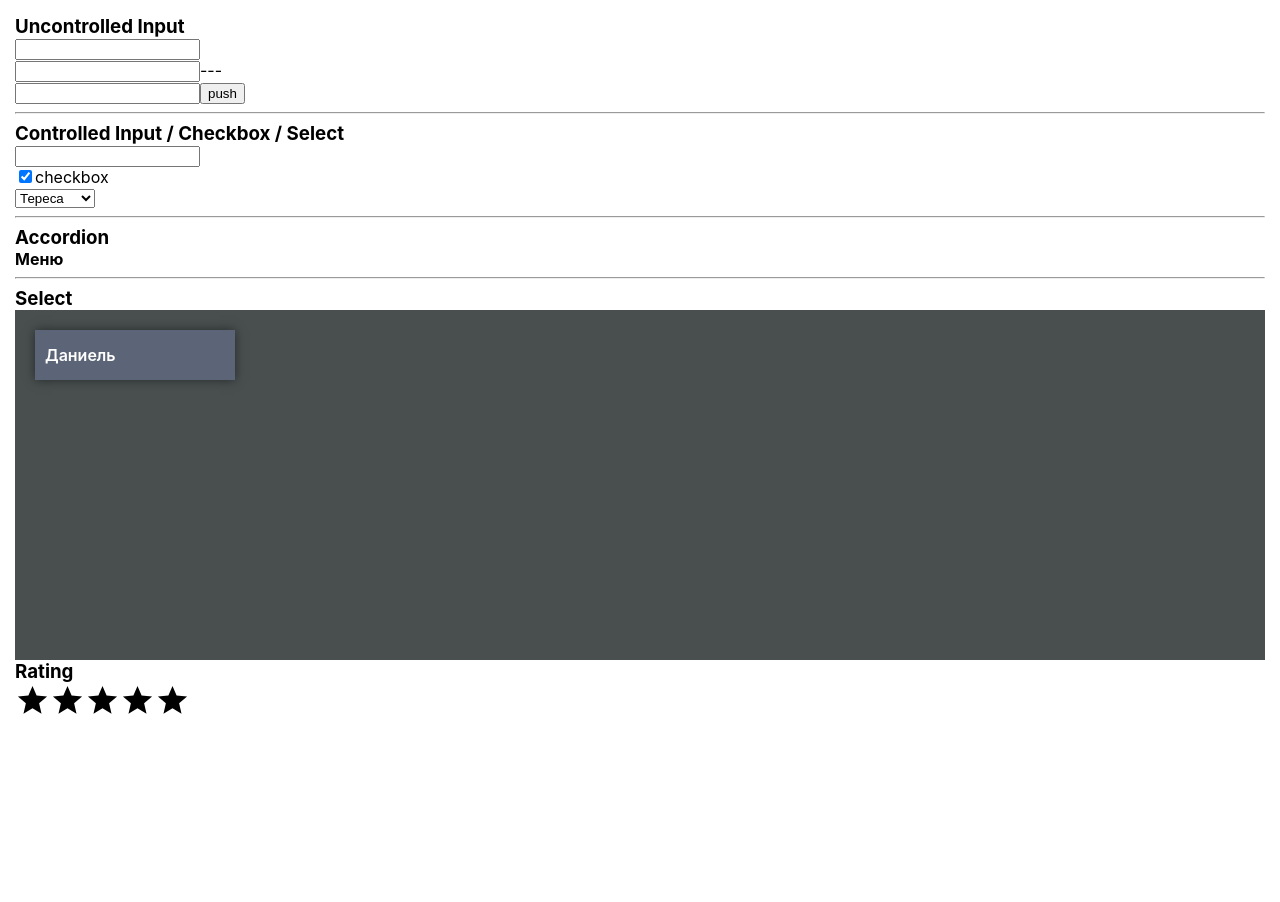
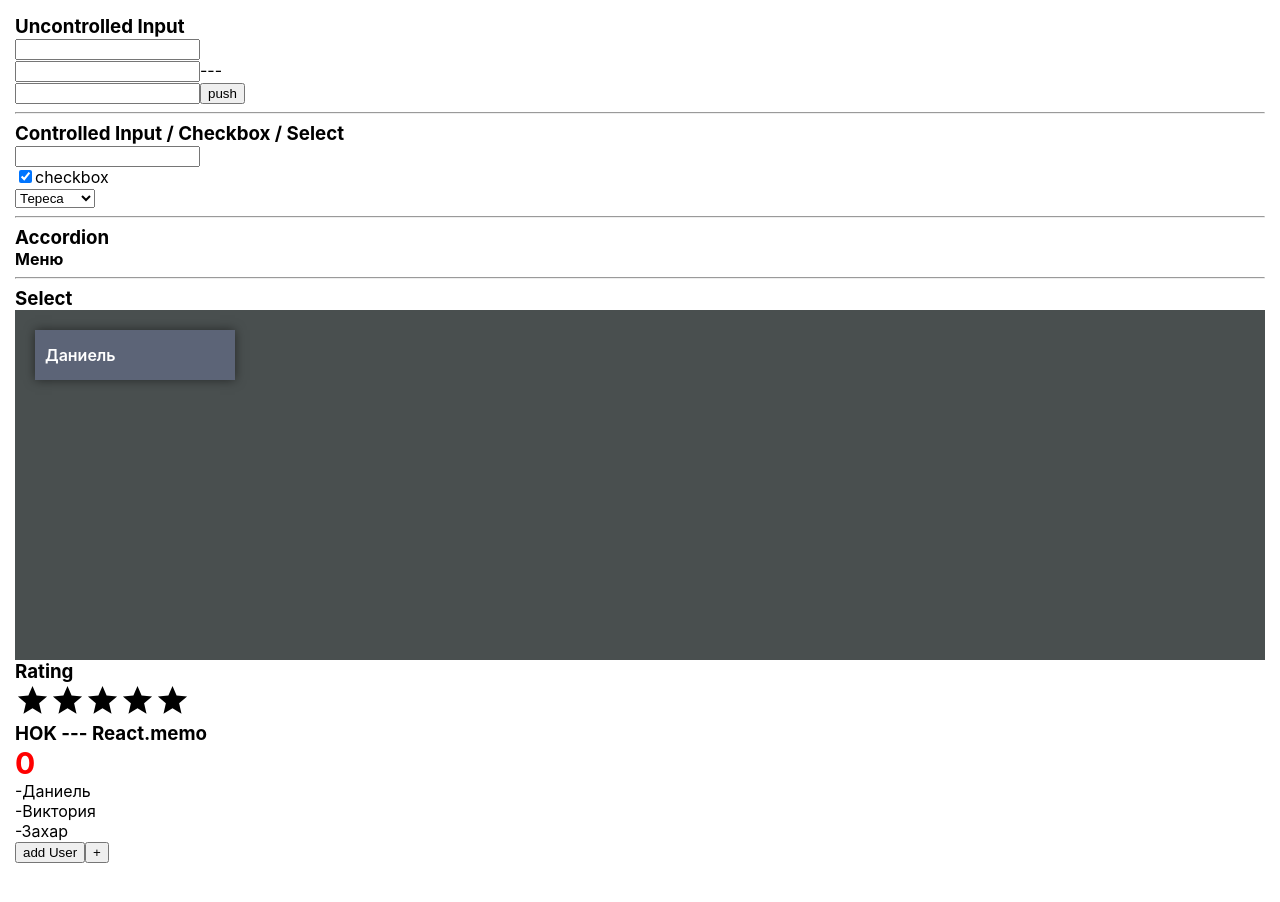
Before and after one commit to DaniyelGit/React-Kabzda, a React (Create React App) app: page / in a window 1280 px wide. Shown: the top 902 px of the page. Before the commit the page ends 800 px from the top, so only its background shows below. Built offline with nearby package versions, Linux system fonts and the light colour scheme.

Commit message:
learned HOC React Memo

```diff
--- a/src/App.css
+++ b/src/App.css
@@ -16,7 +16,7 @@ ul {
 }
 
 body {
-    padding: 15px;
+    padding: 15px 15px 200px;
 }
 
 
@@ -27,3 +27,8 @@ body {
 .starBg {
     color: darkorange;
 }
+
+.counter {
+    color: red;
+    font-size: 30px;
+}
--- a/src/App.tsx
+++ b/src/App.tsx
@@ -15,6 +15,7 @@ import {
 import {Accordion} from "./Components/Accordion/Accordion";
 import {Select} from "./Components/Select/Select";
 import {Rating} from "./Components/Rating/Rating";
+import {ReactMemo} from "./Components/ReactMemo/ReactMemo";
 
 
 
@@ -56,6 +57,10 @@ function App() {
             <h3>Rating</h3>
             {/*Rating*/}
             <Rating/>
+
+            <h3>HOK --- React.memo</h3>
+            {/*HOK --- React.memo*/}
+            <ReactMemo/>
         </div>
     );
 }
--- a/src/Components/Rating/Rating.tsx
+++ b/src/Components/Rating/Rating.tsx
@@ -8,19 +8,22 @@ export const Rating = () => {
 
     const starState: number[] = [1, 2, 3, 4, 5];
 
-    // const [active, setActive] = React.useState<number>(0);
-    const [active, setDispatch] = React.useReducer(RatingReducer, 0);
+    const [active, setActive] = React.useState<number>(0);
+    const [hoveredElement, setHoveredElement] = React.useState<number>(0);
+    // const [active, setDispatch] = React.useReducer(RatingReducer, 0);
 
 
     return (
         <div>
             {
                 starState.map((s, i) => {
+
                     return (
                       <Star key={i}
                             fontSize={'large'}
-                            onClick={() => setDispatch(changeActiveStarAC(i))}
-                            className={active > i ? 'starBg' : ''}
+                            onClick={() => setActive(i + 1)}
+                            className={hoveredElement > i ? 'starBg' : ''}
+                            onMouseEnter={() => setHoveredElement(i + 1)}
                       />
                     );
                 })
--- /dev/null
+++ b/src/Components/ReactMemo/ReactMemo.tsx
@@ -0,0 +1,56 @@
+import React from 'react';
+
+
+export const ReactMemo = () => {
+    const [arr, setArr] = React.useState<string[]>(['Даниель', 'Виктория', 'Захар']);
+    const [num, setNum] = React.useState<number>(0);
+
+    const changeArrUsers = () => {
+        setArr([...arr, 'Example']);
+    }
+
+    return (
+        <div>
+            <CounterContainer number={num}/>
+            <UsersContainer items={arr}/>
+
+            <button onClick={changeArrUsers}>add User</button>
+            <button onClick={() => setNum(num + 1)}>+</button>
+        </div>
+    );
+};
+
+
+
+type UsersPropsType = {
+    items: string[]
+}
+const Users = (props: UsersPropsType) => {
+    console.log('Users');
+    return (
+        <div>
+            {props.items.map((item, index) => {
+                return (
+                    <div key={index}>-{item}</div>
+                );
+            })}
+        </div>
+    );
+}
+
+const UsersContainer = React.memo(Users);
+
+
+type CounterPropsType = {
+    number: number
+}
+const Counter = (props: CounterPropsType) => {
+    console.log('Counter');
+    return (
+        <div>
+            <span className={'counter'}><b>{props.number}</b></span>
+        </div>
+    );
+}
+
+const CounterContainer = React.memo(Counter);
```
